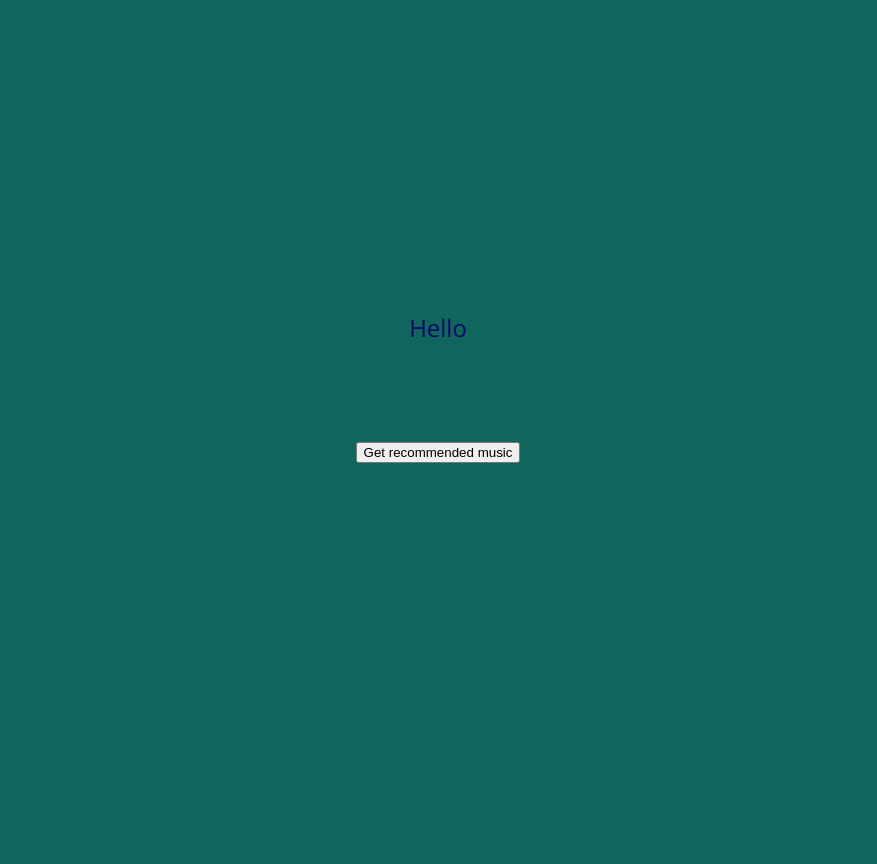
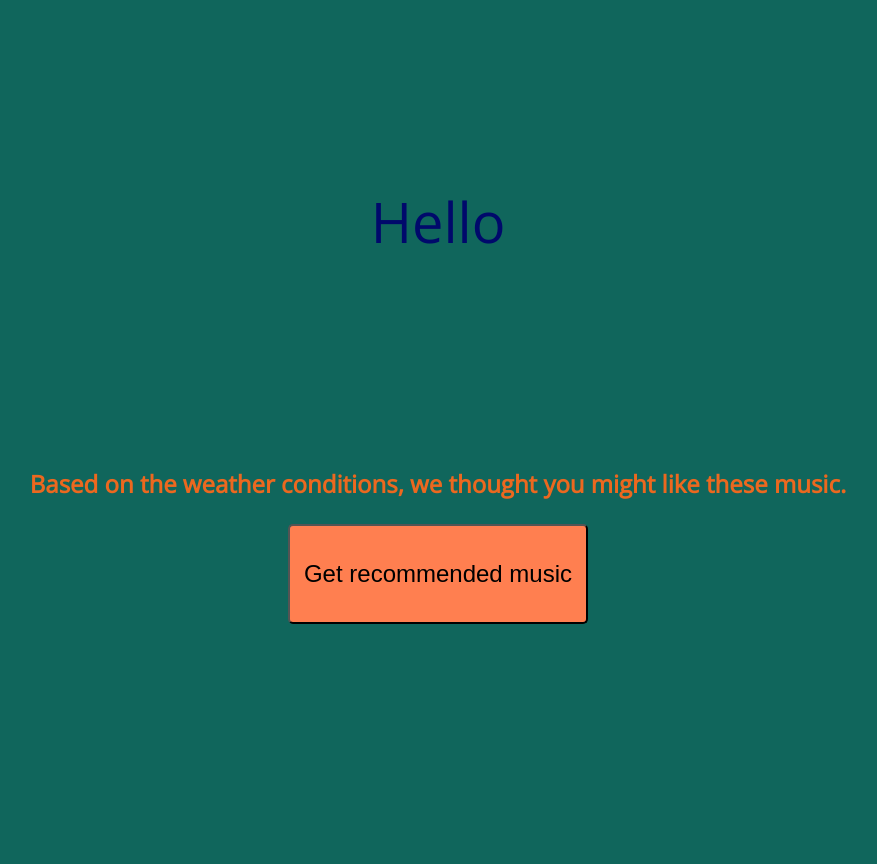
Before and after one commit to sis00337/WeatherPlayer, a Flask app: page / in a window 1280 px wide. Shown: the part 133-997 px from the top of the page, without its empty margins (202-1079 px from the left). Run offline with Flask 2, Linux system fonts and the light colour scheme.

Commit message:
Added new paragraphs, edited css

```diff
--- a/get_time_data.py
+++ b/get_time_data.py
@@ -13,9 +13,9 @@ def get_time():
 
     if current_hour in range(1, 13):
         return "Good morning"
-    elif current_hour in range(12, 19):
+    elif current_hour in range(12, 18):
         return "Good afternoon"
-    elif current_hour in range(18, 25):
+    elif current_hour in range(17, 25):
         return "Good evening"
     else:
         return "Hello"
--- a/static/script.js
+++ b/static/script.js
@@ -1,4 +1,5 @@
 let weather = document.querySelector(".weather");
+let city_temperature = document.querySelector(".city_temperature");
 
 const API_KEY = `fb948a68fea5555ccf35cc9260208dd9`;
 
@@ -11,7 +12,8 @@ function getWeather(lat, lon){
         let temperature = json['main']['temp'];
         let cityName = json['name'];
         let sunny_or_cloudy = json['weather'][0]['main'];
-        weather.textContent = `${temperature}C @ ${cityName} ${sunny_or_cloudy}`;
+        weather.textContent = `It is currently ${temperature}°C @ in ${cityName}.`
+        city_temperature.textContent = `Your current weather is ${sunny_or_cloudy}.`
     })
 }
 
--- a/static/style.css
+++ b/static/style.css
@@ -13,12 +13,35 @@ body{
 
 #greeting {
     color: #00096B;
+    font-size: 3.5rem;
+}
+
+.weather {
+    color: whitesmoke;
+    font-size: 1.5rem;
+    font-weight: bold;
+}
+
+.city_temperature {
+    color: whitesmoke;
+    font-size: 1.5rem;
+    font-weight: bold;
+}
+
+#recommendation-intro {
+    color: #ec681f;
+    font-size: 1.5rem;
+    font-weight: bold;
+}
+
+#btn-get-music {
+    background-color: coral;
+    width: 300px;
+    height: 100px;
+    border-radius: 5px;
     font-size: 1.5rem;
 }
 
-h1 {
-    color: whitesmoke;
-}
 
 /*label{*/
 /*    font-size: 1.5rem;*/
--- a/templates/base.html
+++ b/templates/base.html
@@ -9,8 +9,11 @@
 <body>
 
     <p id="greeting">{{time}}</p>
-    <h1 class="weather"></h1>
+
+    <p class="weather"></p>
+    <p class="city_temperature"></p>
     <p class="musicvideo"></p>
+    <p id="recommendation-intro">Based on the weather conditions, we thought you might like these music.</p>
     <button id="btn-get-music">Get recommended music</button>
 
 {#    <div class="form-container">#}
```
